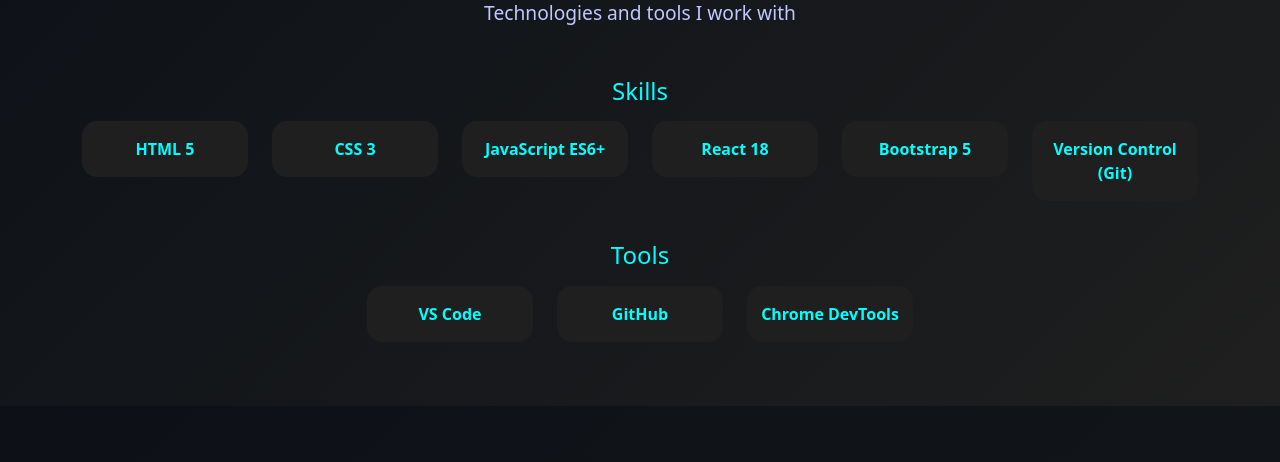
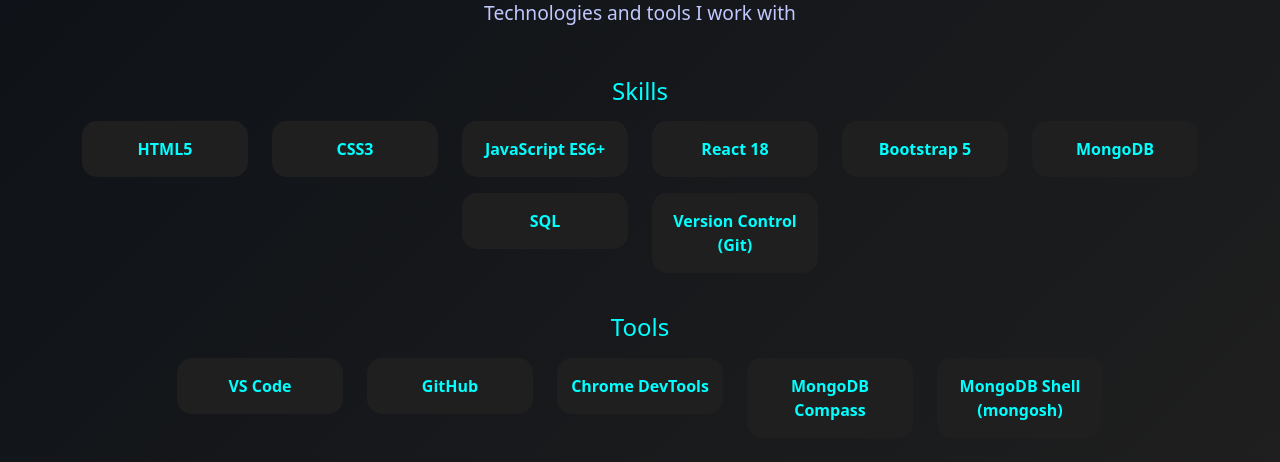
Before and after one commit to praveen-7050/Personal-portfilo, a React (Vite) app in the folder vite-project/: page / in a window 1280 px wide. Shown: the part 1500-1962 px from the top of the page. Built offline with nearby package versions, Linux system fonts and the light colour scheme.

Commit message:
adding the changes in the compomnents flie

```diff
--- a/vite-project/src/Components/Navbar.jsx
+++ b/vite-project/src/Components/Navbar.jsx
@@ -49,11 +49,6 @@
                 Contact
               </a>
             </li>
-            <li className="nav-item">
-              <button className="toggle-btn" onClick={() => setDarkMode(!darkMode)}>
-                {darkMode ? "Light" : "Dark"}
-              </button>
-            </li>
           </ul>
         </div>
       </div>
--- a/vite-project/src/Components/Projects.jsx
+++ b/vite-project/src/Components/Projects.jsx
@@ -83,14 +83,37 @@
   const reactProjects = [
     {
       title: "Movie Booking App",
-      description: "A fully responsive React app for booking movie tickets.",
-      tools: "React 18, Bootstrap 5, CSS3",
+      description: "A fully responsive React app for booking movie tickets .",
+      tools: "React 18, Bootstrap 5, CSS3 ",
       image: "/images/Movie.PNG",
       live: "https://movie-booking-webdev.vercel.app/",
       github: "https://github.com/praveen-7050/Personal-portfilo.git",
     },
+    {
+      title: "Tic Tac Game ",
+      description: "A fully responsive React app for Tic Tac Game  .",
+      tools: " HTML,CSS3,Bootstrap 5,React 18 ",
+      image: "/images/TicTac.PNG",
+      live: "https://tic-tac-nine-kohl.vercel.app/",
+      github: "https://github.com/praveen-7050/Tic-Tac.git",
+    },
+    {
+      title: "Form Validation",
+      description: "A responsive React app with form validation and user authentication.",
+      tools: "React 18, HTML, CSS, Bootstrap 5",
+      image: "/images/FormValidation.PNG",
+      live: "https://form-validation-web-plum.vercel.app/",
+      github: "https://github.com/praveen-7050/mini-react-projects.git",
+    },
+    {
+      title: "Personal Portfolio",
+      description: "A modern, responsive personal portfolio built with React, showcasing projects, skills, and contact information. Includes interactive components, form validation, and clean UI/UX design.",
+      tools: "React 18, HTML5, CSS3, Bootstrap 5, JavaScript ES6+",
+      image: "/images/portflio.PNG",
+      live: "https://personal-portfilo-sooty.vercel.app/",
+      github: "https://github.com/praveen-7050/Personal-portfilo.git",
+    },
   ];
-
   const renderProjectCards = (projects) =>
     projects.map((project, index) => (
       <div key={index} className="col-lg-4 col-md-6 mb-4">
@@ -114,24 +137,19 @@
         </div>
       </div>
     ));
-
   return (
     <section id="projects" className="projects-section py-5">
       <div className="container">
         <h2 className="section-title mb-4 text-center">Front-End Projects</h2>
         <p className="section-subtitle mb-5 text-center">Some of my recent work organized by technology.</p>
-
         <h3 className="category-title">HTML & CSS Projects</h3>
         <div className="row justify-content-center mb-5">{renderProjectCards(htmlCssProjects)}</div>
-
         <h3 className="category-title">JavaScript Projects</h3>
         <div className="row justify-content-center mb-5">{renderProjectCards(jsProjects)}</div>
-
         <h3 className="category-title">React Projects</h3>
         <div className="row justify-content-center">{renderProjectCards(reactProjects)}</div>
       </div>
     </section>
   );
 };
-
 export default Projects;
--- a/vite-project/src/Components/Skills.jsx
+++ b/vite-project/src/Components/Skills.jsx
@@ -2,9 +2,10 @@
 import "../assets/Styles/skills.css";
 
 const Skills = () => {
-  const skills = ["HTML 5", "CSS 3", "JavaScript ES6+", "React 18", "Bootstrap 5", "Version Control (Git)"];
+const skills = ["HTML5", "CSS3", "JavaScript ES6+", "React 18", "Bootstrap 5", "MongoDB", "SQL", "Version Control (Git)"];
 
-  const tools = ["VS Code", "GitHub", "Chrome DevTools"];
+const tools = ["VS Code", "GitHub", "Chrome DevTools", "MongoDB Compass", "MongoDB Shell (mongosh)"];
+
 
   return (
     <section id="skills" className="skills-section py-5">
```
